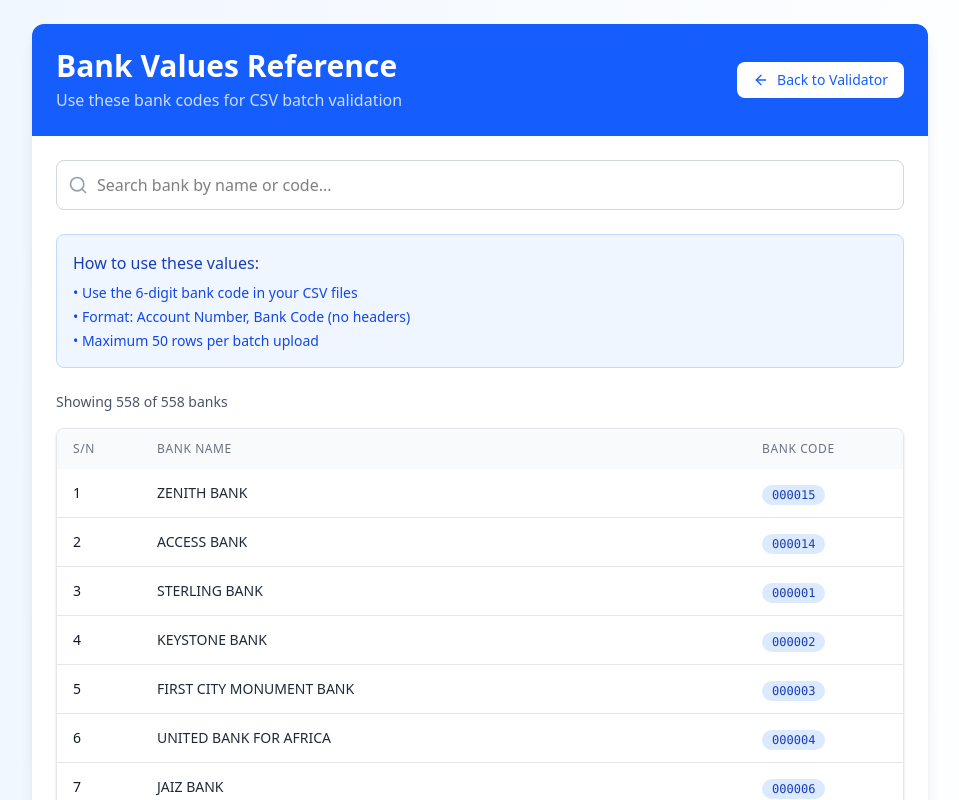
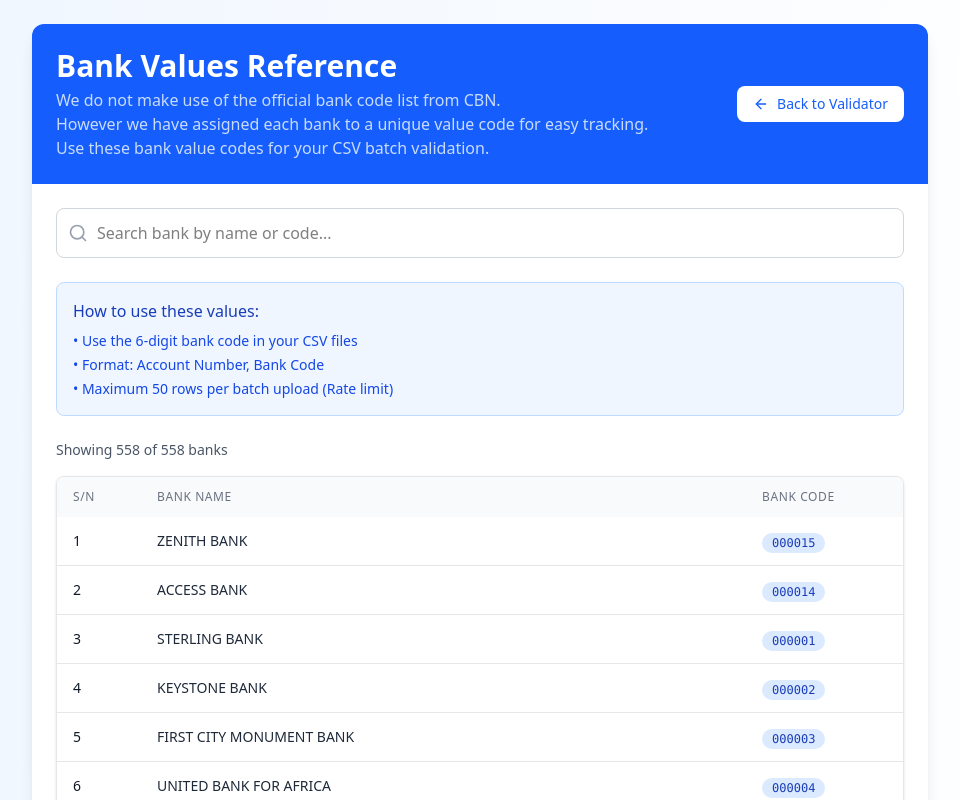
Before and after one commit to successdanesy/Bank-Validator, a React (Vite) app: page /bankvalues in a window 1280 px wide. Shown: the top 800 px of the page, without its empty margins (160-1119 px from the left). Built offline with nearby package versions, Linux system fonts and the light colour scheme.

Commit message:
Edited texts, changed the screenshot in the batch bank validation section so people know they have to upload headers.

```diff
--- a/src/pages/bankvalues.jsx
+++ b/src/pages/bankvalues.jsx
@@ -23,7 +23,8 @@
                         <div>
                             <h1 className="text-2xl md:text-3xl font-bold">Bank Values Reference</h1>
                             <p className="mt-1 text-blue-100 opacity-90">
-                                Use these bank codes for CSV batch validation
+                                We do not make use of the official bank code list from CBN. <br /> However we have assigned each bank
+                                to a unique value code for easy tracking. <br /> Use these bank value codes for your CSV batch validation.
                             </p>
                         </div>
                         <Link
@@ -56,8 +57,8 @@
                         <h3 className="font-medium text-blue-800 mb-2">How to use these values:</h3>
                         <ul className="text-sm text-blue-700 space-y-1">
                             <li>• Use the 6-digit bank code in your CSV files</li>
-                            <li>• Format: Account Number, Bank Code (no headers)</li>
-                            <li>• Maximum 50 rows per batch upload</li>
+                            <li>• Format: Account Number, Bank Code</li>
+                            <li>• Maximum 50 rows per batch upload (Rate limit)</li>
                         </ul>
                     </div>
 
--- a/src/pages/validator.jsx
+++ b/src/pages/validator.jsx
@@ -539,15 +539,15 @@
                                         <div>
                                             <h3 className="font-medium text-green-900">CSV Format Requirements</h3>
                                             <ul className="text-sm text-green-800 mt-2 space-y-1">
-                                                <li>• Two columns: <strong>Account Number</strong>, <strong>Bank Code</strong></li>
-                                                <li>• No headers allowed </li>
-                                                <li>• Maximum 39 rows per upload</li>
+                                                <li>• Two columns: <strong>Account Number</strong>, <strong>Name Validation</strong></li>
+                                                <li>• Maximum 50 rows per upload</li>
                                                 <li>• Account numbers must be 10 digits</li>
-                                                <li>• Bank codes must be 6 digits (check bank values guide)</li>
+                                                <li>• Bank codes must be 6 digits
+                                                    <Link to="/bankvalues" className="text-green-600 underline text-sm mt-2">
+                                                            (Check valid bank codes here)
+                                                    </Link>
+                                                </li>
                                             </ul>
-                                            <Link to="/bankvalues" className="text-green-600 underline text-sm mt-2 block">
-                                                Check valid bank codes
-                                            </Link>
                                             <p>Example format:</p>
                                             <img
                                                 src="/table-sample.png"
```
Also changed, not shown: public/table-sample.png.
